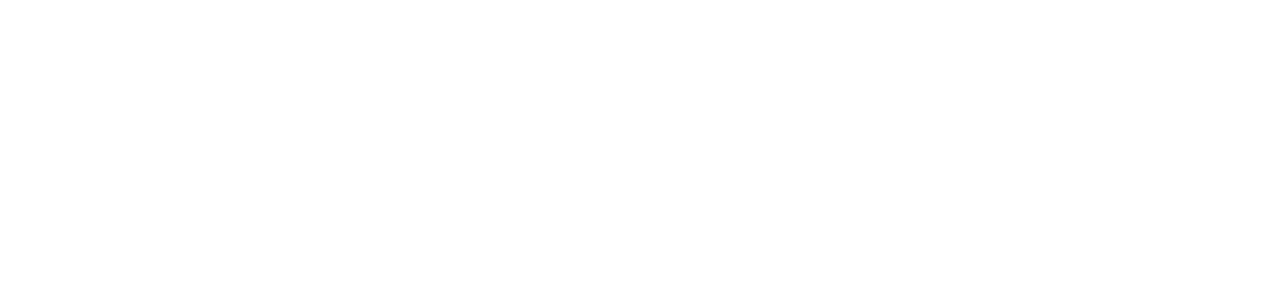
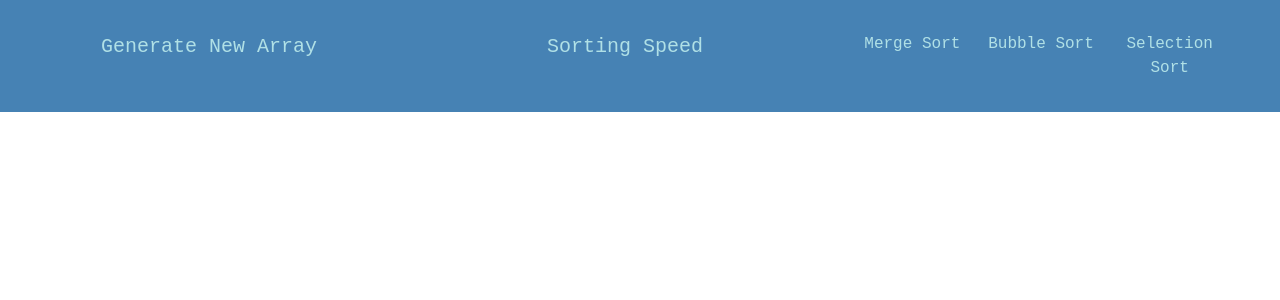
Before and after one commit to nickkdb/Sorting-Visualizer, a React (Create React App) app in the folder app/: page / in a window 1280 px wide. Shown: the top 300 px of the page. Built offline with nearby package versions, Linux system fonts and the light colour scheme.

Commit message:
uploading page header

```diff
--- a/app/src/components/Header.js
+++ b/app/src/components/Header.js
@@ -1,12 +1,42 @@
 import React from "react";
+import {Nav, Navbar, Row, Col} from 'react-bootstrap';
 
 function Header() {
 
+    const style= {
+        fontFamily: "Courier New",
+        fontSize: "1.25rem",
+        color: "#B0E0E6",
+      }
+    const algoStyle= {
+      fontFamily: "Courier New",
+      fontSize: "1rem",
+      color: "#B0E0E6",
+    }
 
     return (
-        <>
-        </>
-    )
+        <Navbar className="py-4" style={{backgroundColor: "steelblue"}} collapseOnSelect expand="lg" variant="dark">
+        <Navbar.Toggle aria-controls="responsive-navbar-nav" />
+        <Navbar.Collapse id="responsive-navbar-nav">
+          <Nav style={{width: "100%"}}>
+              <Row style={{width: "100%", textAlign: 'center'}}>
+                  <Col xl={4}>
+            <Nav.Link style={style}>Generate New Array</Nav.Link>
+                  </Col>
+                  <Col xl={4}>
+            <Nav.Link style={style}>Sorting Speed</Nav.Link>
+                  </Col>
+                  <Col xl={4} style={{display: "grid", gridTemplateColumns: "repeat(3, 1fr)"}}>
+            <Nav.Link style={algoStyle}>Merge Sort</Nav.Link>
+            <Nav.Link style={algoStyle}>Bubble Sort</Nav.Link>
+            <Nav.Link style={algoStyle}>Selection Sort</Nav.Link>
+                  </Col>
+              </Row>
+          </Nav>
+
+        </Navbar.Collapse>
+      </Navbar>
+      )
 }
 
 export default Header;
--- a/app/src/pages/Application.js
+++ b/app/src/pages/Application.js
@@ -1,10 +1,12 @@
 import React from "react";
+import Header from "../components/Header";
 
 function Application() {
 
 
     return (
         <>
+        <Header />
         </>
     )
 }
```
